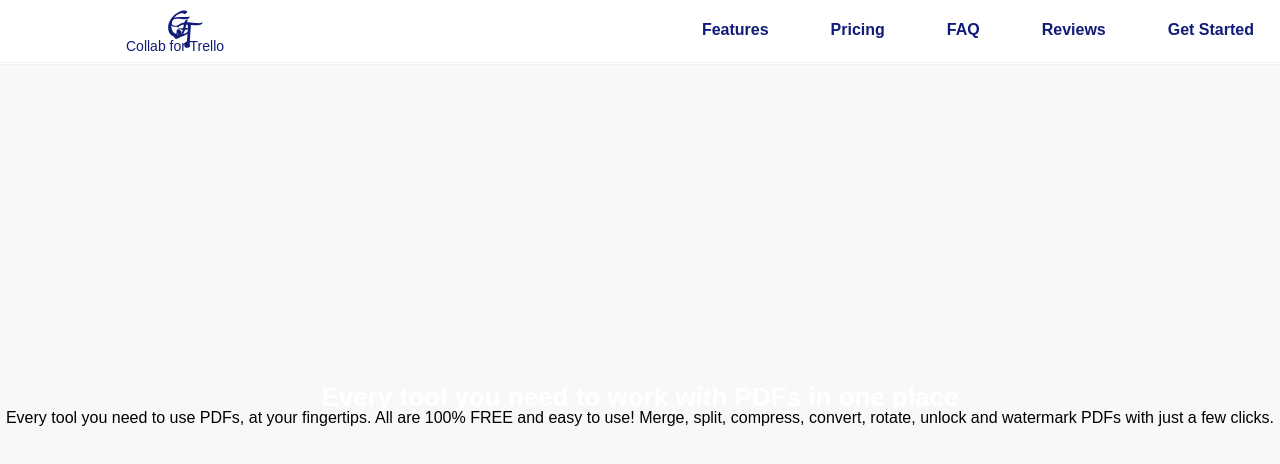
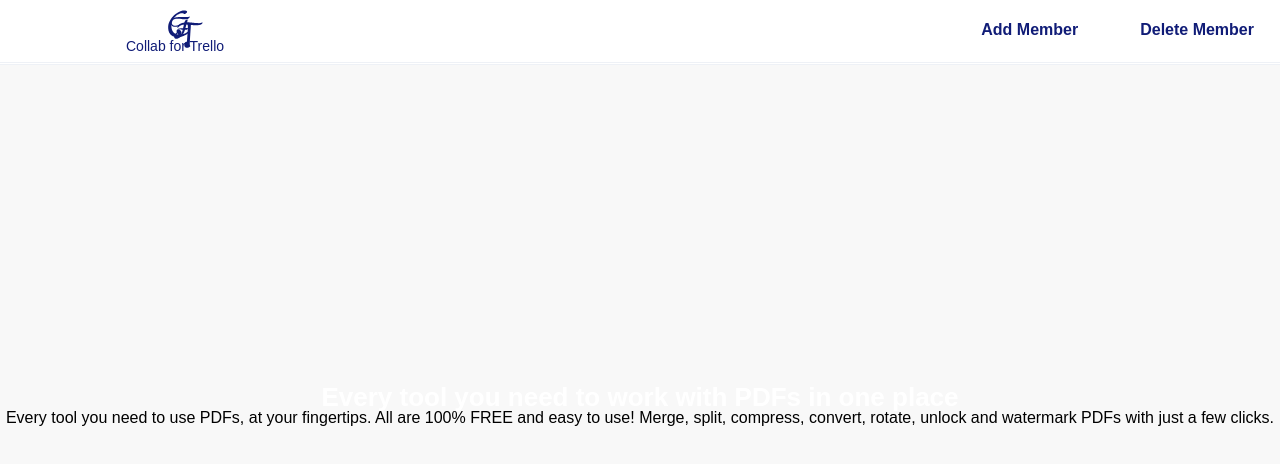
Before and after one commit to Tifejnr/twitter-outreach-website--makeicook, a React (Vite) app in the folder Frontend/: page / in a window 1280 px wide. Shown: the top 464 px of the page. Built offline with nearby package versions, Linux system fonts and the light colour scheme.

Commit message:
getting it, nav items sorted

```diff
--- a/Frontend/src/App.css
+++ b/Frontend/src/App.css
@@ -231,6 +231,12 @@ body {
 
 .nav-list {
   transition: 0.3s;
+}
+
+.nav-list a {
+  display: flex;
+  justify-content: center;
+  align-items: center;
 }
 
 .nav-list h3 {
--- a/Frontend/src/App.jsx
+++ b/Frontend/src/App.jsx
@@ -9,7 +9,7 @@ import Merge from './compnents/Pages/Merge'
 import Split from './compnents/Pages/Split'
 import Home from './compnents/Pages/Home'
 import AllPdf from './compnents/Pages/AllPdf'
-import NavContainer from './compnents/Navbar/NavContainer'
+import NavContainer from './compnents/Navbar/HomePageNavItems'
 import Delete from './compnents/Pages/Delete'
 import AddMember from './compnents/Pages/AddMember'
 import NavBarLandingPage from './compnents/LandingPage/Nav'
--- a/Frontend/src/JS functions/Auth/cookie-handling/get-cookie.js
+++ b/Frontend/src/JS functions/Auth/cookie-handling/get-cookie.js
@@ -1,9 +1,9 @@
 import Cookies from "js-cookie";
 
-export default async function getCookie() {
+export default function getCookie() {
   try {
     const jwtToken = Cookies.get("cftAuth");
-    if (!jwtToken) return "";
+    if (!jwtToken) return false;
 
     return jwtToken;
   } catch (error) {
--- a/Frontend/src/compnents/LandingPage/Nav.jsx
+++ b/Frontend/src/compnents/LandingPage/Nav.jsx
@@ -1,11 +1,55 @@
+import React , {useContext} from 'react'
+import { Link, useMatch, useResolvedPath,Navigate, Route, Routes} from "react-router-dom"
+import letterC from "../../assets/SVGs/letter-c.svg"
+import letterF from "../../assets/SVGs/letter-f.svg"
+import letterT from "../../assets/SVGs/letter-t.svg"
 import NavItemsLandingPage from './NavItems'
 import AuthCombo from '../Auth/AuthCombo'
+import HomePageNavItems from '../Navbar/HomePageNavItems'
+import getCookie from '../../JS functions/Auth/cookie-handling/get-cookie'
 
 
 export default function NavBarLandingPage() {
+
+  const isLoggedIn= getCookie();
+
   return (
    <nav className='nav'>
-    <NavItemsLandingPage/>
+    <input type="checkbox" id="nav__checkbox" className="nav__checkbox" />
+      <section className="mainNavIcons">
+
+        <label htmlFor="nav__checkbox" className="nav__toggle" title="Menu">
+          <svg className="menu" viewBox="0 0 448 512" width="100" title="bars">
+            <path
+              d="M16 132h416c8.837 0 16-7.163 16-16V76c0-8.837-7.163-16-16-16H16C7.163 60 0 67.163 0 76v40c0 8.837 7.163 16 16 16zm0 160h416c8.837 0 16-7.163 16-16v-40c0-8.837-7.163-16-16-16H16c-8.837 0-16 7.163-16 16v40c0 8.837 7.163 16 16 16zm0 160h416c8.837 0 16-7.163 16-16v-40c0-8.837-7.163-16-16-16H16c-8.837 0-16 7.163-16 16v40c0 8.837 7.163 16 16 16z" />
+          </svg>
+          <svg className="close" viewBox="0 0 384 512" width="100" title="times">
+            <path
+              d="M242.72 256l100.07-100.07c12.28-12.28 12.28-32.19 0-44.48l-22.24-22.24c-12.28-12.28-32.19-12.28-44.48 0L176 189.28 75.93 89.21c-12.28-12.28-32.19-12.28-44.48 0L9.21 111.45c-12.28 12.28-12.28 32.19 0 44.48L109.28 256 9.21 356.07c-12.28 12.28-12.28 32.19 0 44.48l22.24 22.24c12.28 12.28 32.2 12.28 44.48 0L176 322.72l100.07 100.07c12.28 12.28 32.2 12.28 44.48 0l22.24-22.24c12.28-12.28 12.28-32.19 0-44.48L242.72 256z" />
+          </svg>
+        </label>
+      </section>
+
+      <ul className="nav__menu">
+        <li>
+          <section className="logo-container">
+            <section className="logoIconsContainer">
+              <picture className='logo-icon'>
+                <img src={letterC} alt="" />
+              </picture>
+              <picture className="logo-icon letter-f">
+                <img src={letterF} alt="" />
+              </picture>
+              <picture className="logo-icon letter-t">
+                <img src={letterT} alt="" />
+              </picture>
+            </section>
+            <h2 className="logo-title">Collab for Trello</h2>
+          </section>
+        </li>
+        {isLoggedIn?<NavItemsLandingPage/>:<HomePageNavItems/>}
+
+      </ul>
    </nav>
   )
 }
--- a/Frontend/src/compnents/LandingPage/NavItems.jsx
+++ b/Frontend/src/compnents/LandingPage/NavItems.jsx
@@ -1,52 +1,18 @@
 import React , {useContext} from 'react'
 import { Link, useMatch, useResolvedPath,Navigate, Route, Routes} from "react-router-dom"
-import letterC from "../../assets/SVGs/letter-c.svg"
-import letterF from "../../assets/SVGs/letter-f.svg"
-import letterT from "../../assets/SVGs/letter-t.svg"
 import getCookie from '../../JS functions/Auth/cookie-handling/get-cookie'
 import AddMember from '../Pages/AddMember'
 import Delete from '../Pages/Delete'
 
 
+
+
 export default function NavItemsLandingPage() {
   return (
       <>
-      <input type="checkbox" id="nav__checkbox" className="nav__checkbox" />
-      <section className="mainNavIcons">
-
-        <label htmlFor="nav__checkbox" className="nav__toggle" title="Menu">
-          <svg className="menu" viewBox="0 0 448 512" width="100" title="bars">
-            <path
-              d="M16 132h416c8.837 0 16-7.163 16-16V76c0-8.837-7.163-16-16-16H16C7.163 60 0 67.163 0 76v40c0 8.837 7.163 16 16 16zm0 160h416c8.837 0 16-7.163 16-16v-40c0-8.837-7.163-16-16-16H16c-8.837 0-16 7.163-16 16v40c0 8.837 7.163 16 16 16zm0 160h416c8.837 0 16-7.163 16-16v-40c0-8.837-7.163-16-16-16H16c-8.837 0-16 7.163-16 16v40c0 8.837 7.163 16 16 16z" />
-          </svg>
-          <svg className="close" viewBox="0 0 384 512" width="100" title="times">
-            <path
-              d="M242.72 256l100.07-100.07c12.28-12.28 12.28-32.19 0-44.48l-22.24-22.24c-12.28-12.28-32.19-12.28-44.48 0L176 189.28 75.93 89.21c-12.28-12.28-32.19-12.28-44.48 0L9.21 111.45c-12.28 12.28-12.28 32.19 0 44.48L109.28 256 9.21 356.07c-12.28 12.28-12.28 32.19 0 44.48l22.24 22.24c12.28 12.28 32.2 12.28 44.48 0L176 322.72l100.07 100.07c12.28 12.28 32.2 12.28 44.48 0l22.24-22.24c12.28-12.28 12.28-32.19 0-44.48L242.72 256z" />
-          </svg>
-        </label>
-      </section>
-
-      <ul className="nav__menu">
-        <li>
-          <section className="logo-container">
-            <section className="logoIconsContainer">
-              <picture className='logo-icon'>
-                <img src={letterC} alt="" />
-              </picture>
-              <picture className="logo-icon letter-f">
-                <img src={letterF} alt="" />
-              </picture>
-              <picture className="logo-icon letter-t">
-                <img src={letterT} alt="" />
-              </picture>
-            </section>
-            <h2 className="logo-title">Collab for Trello</h2>
-          </section>
-        </li>
-
-        <li className="nav-list">
+      <li className="nav-list">
          <h3 className="features">Features</h3>
-        </li>
+      </li>
         <li className="nav-list">
           <h3 className="pricing">Pricing</h3>
         </li>
@@ -60,7 +26,6 @@ export default function NavItemsLandingPage() {
         <li className="nav-list">
         <h3 className="reviews">Get Started</h3>
         </li>
-      </ul>
 </>
 )
 }
--- /dev/null
+++ b/Frontend/src/compnents/Navbar/HomePageNavItems.jsx
@@ -0,0 +1,27 @@
+import React from 'react'
+import { Link, useMatch, useResolvedPath} from "react-router-dom"
+
+export default function HomePageNavItems() {
+  return (
+<>
+    <CustomLink to="/add-member"> <h3>Add Member</h3></CustomLink>
+    <CustomLink to="/delete-member"> <h3>Delete Member</h3></CustomLink>
+
+</>
+)
+}
+
+//Nav program that is active function
+const CustomLink= ({to, children, ...props}) => {
+ const resolvedPath = useResolvedPath(to);
+
+ const isActive =  useMatch({path: resolvedPath.pathname, end:true})
+
+ return (
+  <li className={ 'nav-list' || isActive && "active"}>
+    <Link  to={to} {...props}>
+      {children}
+    </Link>
+  </li>
+ )
+}
--- a/Frontend/src/compnents/Navbar/NavContainer.jsx
+++ /dev/null
@@ -1,44 +0,0 @@
-import React from 'react'
-import { Link, useMatch, useResolvedPath} from "react-router-dom"
-
-export default function NavContainer() {
-  return (
-<nav id="trellohead">
-
-      <button className="back-btn">Menu</button>
-      <h1 id="tme">TME</h1>
-    {/* <section className='nav-logo'>
-      <CustomLink to="/"> <h2>I 8 PDF</h2></CustomLink>
-    </section> */}
-    <ul className='nav-items-container'>
-           <CustomLink to="/Merge"> <h2>MERGE PDF</h2></CustomLink>
-
-           <CustomLink to="/delete-member"> <h2>Delete Member</h2></CustomLink>
-
-           <CustomLink to="/add-member"> <h2>Add Member</h2></CustomLink>
-
-           <CustomLink to="/Convert"> <h2>Convert PDF</h2></CustomLink>
-
-           <CustomLink to="/AllPdf"> <h2>AllPdf PDF</h2></CustomLink>
-    </ul>
-
-</nav>
-
-  )
-}
-
-//Nav program that is active function
-const CustomLink= ({to, children, ...props}) => {
- const resolvedPath = useResolvedPath(to);
-
- const isActive =  useMatch({path: resolvedPath.pathname, end:true})
-
- return (
-  <li className={isActive && "active"}>
-    <Link to={to} {...props}>
-      {children}
-    </Link>
-
-  </li>
- )
-}
```
